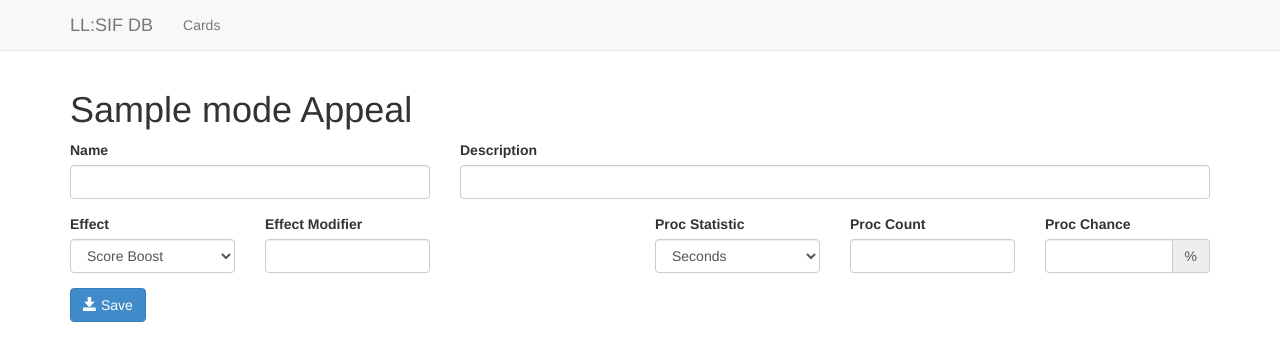
After one commit to ackwell/llsif-db, a Flask app: template app/templates/appeals/form.html in a window 1280 px wide. The commit adds this page. Shown: the top 361 px of the page. Run offline with Flask 2, Linux system fonts and the light colour scheme; the template is opened without the code that fills it: values that come from a table or form of the project are taken from there, most other values are stand-ins (such as "Sample title", 1, 10 or a date in 2020); parts of the project's set-up code (start-up, migrations or seed data) failed here and were passed over; some libraries are stand-ins or nearby versions.

Commit message:
Added appeal create/edit form

```diff
--- a/app/forms.py
+++ b/app/forms.py
@@ -23,7 +23,7 @@ class State(Form):
 
 class Card(Form):
 	id = IntegerField('ID', [InputRequired()])
-	name = StringField('Name')
+	name = StringField('Name', [InputRequired()])
 
 	attribute = SelectField('Attribute',
 		choices=[('smile', 'Smile'), ('pure', 'Pure'), ('cool', 'Cool')])
@@ -41,3 +41,17 @@ class Card(Form):
 
 	availability = QuerySelectMultipleField('Availability',
 		query_factory=lambda: models.Region.query.all())
+
+
+class Appeal(Form):
+	name = StringField('Name', [InputRequired()])
+	description = StringField('Description')
+
+	effect = SelectField('Effect',
+		choices=[('score', 'Score Boost'), ('health', 'Health Regen'), ('perfect', 'Perfect Lock')])
+	effect_modifier = IntegerField('Effect Modifier')
+
+	proc_statistic = SelectField('Proc Statistic',
+		choices=[ ('seconds', 'Seconds'), ('notes', 'Notes'), ('combo', 'Combo'), ('perfects', 'Perfects')])
+	proc_count = IntegerField('Proc Count')
+	proc_chance = IntegerField('Proc Chance')
--- /dev/null
+++ b/app/static/js/main.js
@@ -0,0 +1,18 @@
+$(function() {
+	var appealSuffixMap = {
+		score: 'points',
+		health: 'HP',
+		perfect: 'seconds'
+	}
+
+	function updateAppealEffectSuffix() {
+		var $this = $(this);
+		$this
+			.closest('.row')
+			.find('.appeal-effect-modifier .suffix')
+			.text(appealSuffixMap[$this.val()]);
+	}
+
+	// Potentially loaded via ajax, need to hook all events
+	$(document).on('change', '.appeal-effect', updateAppealEffectSuffix);
+});
--- /dev/null
+++ b/app/templates/appeals/form.html
@@ -0,0 +1,31 @@
+{% extends 'base.html' %}
+{% import 'macro/form.html' as f %}
+
+{% block content %}
+<h1>{{ mode|capitalize }} Appeal</h1>
+<form action="" method="post" role="form">
+	{{ form.hidden_tag() }}
+
+	{{ f.errors(form) }}
+
+	{# Metadata #}
+	<div class="row">
+		<div class="col-md-4">{{ f.field(form.name) }}</div>
+		<div class="col-md-8">{{ f.field(form.description) }}</div>
+	</div>
+
+	{# Effect #}
+	<div class="row">
+		<div class="col-md-2">{{ f.field(form.effect, class='appeal-effect') }}</div>
+		<div class="col-md-2 appeal-effect-modifier">{{ f.field(form.effect_modifier, suffix=effect_suffix) }}</div>
+		<div class="col-md-2 col-md-offset-2">{{ f.field(form.proc_statistic) }}</div>
+		<div class="col-md-2">{{ f.field(form.proc_count) }}</div>
+		<div class="col-md-2">{{ f.field(form.proc_chance, suffix='%') }}</div>
+	</div>
+
+	{# Submid #}
+	<button type="submit" class="btn btn-primary">
+		<span class="glyphicon glyphicon-save"></span> Save
+	</button>
+</form>
+{% endblock %}
--- a/app/templates/include/js.html
+++ b/app/templates/include/js.html
@@ -1,3 +1,4 @@
 <script src="//ajax.googleapis.com/ajax/libs/jquery/1.11.1/jquery.min.js"></script>
 <script>!window.jQuery && document.write('<script src="{{ url_for('static', filename='js/jquery-1.11.1.min.js') }}"><\/script>');</script>
 <script src="{{ url_for('static', filename='js/bootstrap.min.js') }}"></script>
+<script src="{{ url_for('static', filename='js/main.js') }}"></script>
--- a/app/templates/macro/form.html
+++ b/app/templates/macro/form.html
@@ -1,7 +1,34 @@
 
-{% macro field(field) -%}
+{% macro field(field, prefix='', suffix='', class='') -%}
 	<div class="form-group {% if field.errors %}has-error{% endif %}">
 		{{ field.label(class='control-label') }}
-		{{ field(class='form-control') }}
+		{% if prefix or suffix %}<div class="input-group">{% endif %}
+		{% if prefix %}<span class="input-group-addon prefix">{{ prefix }}</span>{% endif %}
+		{{ field(class='form-control ' + class) }}
+		{% if suffix %}<span class="input-group-addon suffix">{{ suffix }}</span>{% endif %}
+		{% if prefix or suffix %}</div>{% endif %}
 	</div>
 {%- endmacro %}
+
+{% macro errors(form) -%}
+	{% if form.errors %}
+		<div class="alert alert-danger alert-dismissable">
+			<button type="button" class="close" data-dismiss="alert">&times;</button>
+			{% for name, errors in form.errors.iteritems() %}
+				<p>
+				<strong>{{ name|capitalize }}:</strong>
+				{% if errors|length == 1 %}
+					{{ errors[0] }}
+					</p>
+				{% else %}
+					</p>
+					<ul>
+						{% for error in errors %}
+							<li>{{ error }}</li>
+						{% endfor %}
+					</ul>
+				{% endif %}
+			{% endfor %}
+		</div>
+	{% endif %}
+{%- endmacro %}
```
Also changed, not shown: app/controllers/appeals.py (added, +39 -0 lines), app/models.py (+4 -4 lines), app/templates/cards/form.html (+1 -17 lines), database/versions/43a4692afeae_changing_percentage_float_fields_to_.py (added, +24 -0 lines), database/versions/52fb43a5ba34_proper_schema_for_appeal_table.py (+4 -4 lines).
